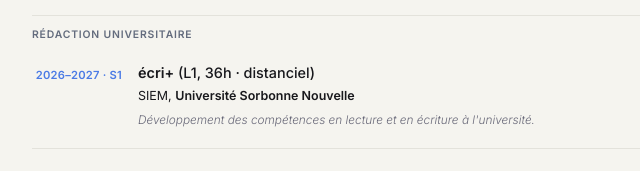
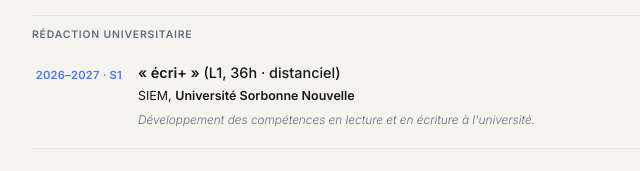
Before and after one commit to ho-won-kim/ho-won-kim.github.io, a plain HTML site: page index.html in a window 1280 px wide. Shown: the part 4720-4891 px from the top of the page, 250-890 px from the left. Drawn offline with nearby package versions, Linux system fonts and the light colour scheme; a web font is replaced by a local one.

Commit message:
fix: add guillemets around écri+ course title for consistency
Co-Authored-By: Claude Sonnet 4.6 <noreply@anthropic.com>

```diff
--- a/index.html
+++ b/index.html
@@ -1285,7 +1285,7 @@
               <div class="tl-item">
                 <div class="tl-yr">2026–2027 · S1</div>
                 <div>
-                  <div class="tl-title" data-i18n-html="teach-ecri-title"><em>écri+</em> (L1, 36h · distanciel)</div>
+                  <div class="tl-title" data-i18n-html="teach-ecri-title"><em>« écri+ »</em> (L1, 36h · distanciel)</div>
                   <div class="tl-sub" data-i18n-html="teach-sub-siem-snn">SIEM, <strong>Université Sorbonne Nouvelle</strong></div>
                   <div class="tl-detail" data-i18n="teach-ecri-detail">Développement des compétences en lecture et en écriture à l'université.</div>
                 </div>
@@ -1885,7 +1885,7 @@
         'teach-group-1': 'Chargé de cours',
         'teach-subgroup-lang': 'Sciences du langage',
         'teach-subgroup-writing': 'Rédaction universitaire',
-        'teach-ecri-title': '<em>écri+</em> (L1, 36h · distanciel)',
+        'teach-ecri-title': '<em>« écri+ »</em> (L1, 36h · distanciel)',
         'teach-sub-siem-snn': 'SIEM, <strong>Université Sorbonne Nouvelle</strong>',
         'teach-ecri-detail': 'Développement des compétences en lecture et en écriture à l\'université.',
         'teach-group-2': 'Interventions ponctuelles invitées',
@@ -2131,7 +2131,7 @@
         'teach-group-1': 'Course Instructions',
         'teach-subgroup-lang': 'Linguistics',
         'teach-subgroup-writing': 'Academic Writing',
-        'teach-ecri-title': '<em>écri+</em> (L1, 36h · online)',
+        'teach-ecri-title': '<em>« écri+ »</em> (L1, 36h · online)',
         'teach-sub-siem-snn': 'SIEM, <strong>Sorbonne Nouvelle University</strong>',
         'teach-ecri-detail': 'Development of academic reading and writing skills.',
         'teach-group-2': 'Guest Lectures',
@@ -2378,7 +2378,7 @@
         'teach-group-1': '정규 강의',
         'teach-subgroup-lang': '언어학',
         'teach-subgroup-writing': '학술적 글쓰기',
-        'teach-ecri-title': '<em>écri+</em> (학부 1학년, 36h · 비대면)',
+        'teach-ecri-title': '<em>「écri+」</em> (학부 1학년, 36h · 비대면)',
         'teach-sub-siem-snn': 'SIEM, <strong>소르본 누벨 대학교</strong>',
         'teach-ecri-detail': '대학에서 필요한 학술 읽기·쓰기 역량 함양.',
         'teach-group-2': '특강',
```
